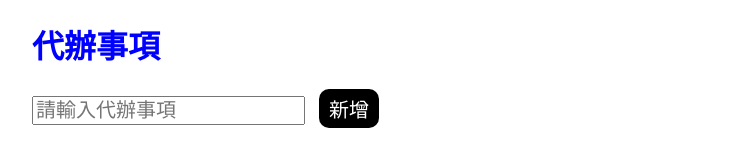
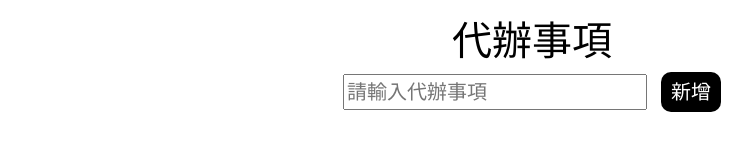
Before and after one commit to jasper0730/JS_toDoList, a plain HTML site: page index.html in a window 1280 px wide. Shown: the whole page, without its empty margins (108-860 px from the left). Drawn offline with nearby package versions, Linux system fonts and the light colour scheme.

Commit message:
update01

```diff
--- a/index.css
+++ b/index.css
@@ -5,7 +5,7 @@
 }
 
 h1 {
-    color: blue;
+    color: black;
 }
 
 .saveBtn {
--- a/index.html
+++ b/index.html
@@ -6,23 +6,29 @@
     <meta http-equiv="X-UA-Compatible" content="IE=edge">
     <meta name="viewport" content="width=device-width, initial-scale=1.0">
     <title>Document</title>
+    <!-- CSS only -->
+    <link href="https://cdn.jsdelivr.net/npm/bootstrap@5.1.1/dist/css/bootstrap.min.css" rel="stylesheet"
+        integrity="sha384-F3w7mX95PdgyTmZZMECAngseQB83DfGTowi0iMjiWaeVhAn4FJkqJByhZMI3AhiU" crossorigin="anonymous">
     <link rel="stylesheet" href="index.css">
 </head>
 
 <body>
     </div>
-    <div class="container">
+    <div class="container text-center mt-3">
         <header>
-            <h1>代辦事項</h1>
+            <h1 class="title">代辦事項</h1>
         </header>
         <main>
             <input type="text" placeholder="請輸入代辦事項" class="textContent" style="font-size: 20px;">
-            <input type="button" value="新增" class="saveBtn">
+            <input type="button" value="新增" class="saveBtn disabled">
             <ul class="list"></ul>
         </main>
     </div>
 
-
+    <!-- JavaScript Bundle with Popper -->
+    <script src="https://cdn.jsdelivr.net/npm/bootstrap@5.1.1/dist/js/bootstrap.bundle.min.js"
+        integrity="sha384-/bQdsTh/da6pkI1MST/rWKFNjaCP5gBSY4sEBT38Q/9RBh9AH40zEOg7Hlq2THRZ"
+        crossorigin="anonymous"></script>
     <script src="index.js"></script>
 
 </body>
```
